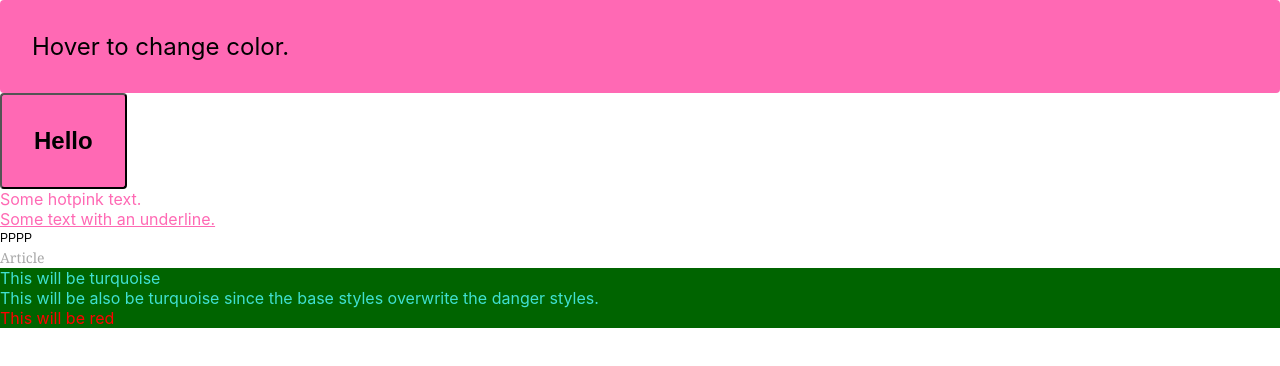
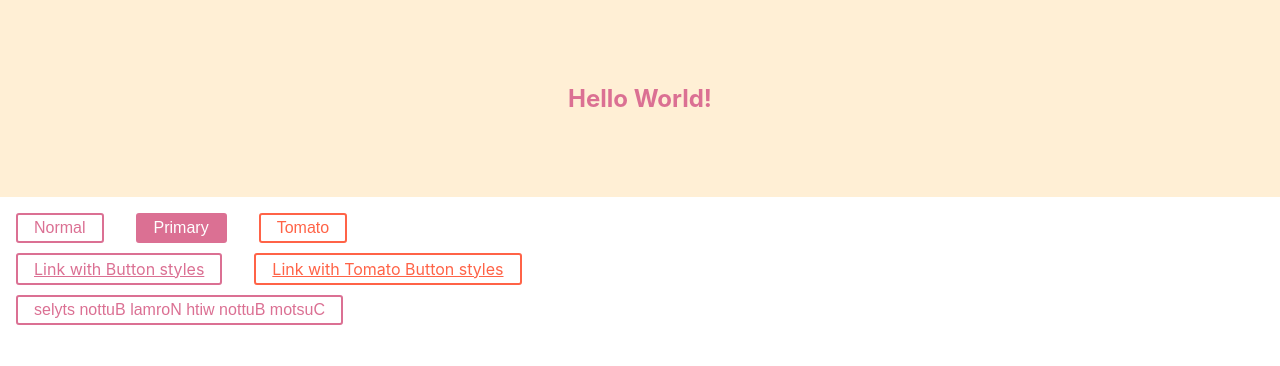
Before and after one commit to hykimyong/cra, a React (Create React App) app: page / in a window 1280 px wide. Shown: the top 366 px of the page. Built offline with nearby package versions, Linux system fonts and the light colour scheme; the HTML template or start-up script is replaced by a standard one.

Commit message:
StyleComponent
css in js -> 서비스를 확장할때 생기는 문제점 코드이름 중복...등등
스타일은 style 태그로 중복없이 unique한값으로 분리해서 올림
사용법 -> styled.{element}``
styled->상속과같은 개념으로사용

```diff
--- a/package.json
+++ b/package.json
@@ -12,6 +12,7 @@
     "react": "^18.2.0",
     "react-dom": "^18.2.0",
     "react-scripts": "5.0.1",
+    "styled-components": "^5.3.9",
     "web-vitals": "^2.1.4"
   },
   "scripts": {
--- a/src/App.js
+++ b/src/App.js
@@ -7,7 +7,8 @@ import './App.css';
 // import State from './components/3-3.Hooks/State';
 // import Reducer from './components/3-3.Hooks/Reducer';
 // import Memo from './components/3-8.Memoization/Memo';
-import EmotionExample from './components/EmotionExample/EmotionExample';
+// import EmotionExample from './components/EmotionExample/EmotionExample';
+import StyledComponentExample from './components/StyledComponentsExample/StyledComponentExample';
 // import List from './components/2-9.List/List';
 // import Event from './components/2-7.Event/Event';
 // import Condition from './components/2-8.ConditionalRendering/Condition';
@@ -20,7 +21,7 @@ import EmotionExample from './components/EmotionExample/EmotionExample';
 function App() {
   return (
     <>
-    <EmotionExample/>
+    <StyledComponentExample/>
     </>
   );
 }
--- /dev/null
+++ b/src/components/StyledComponentsExample/StyledComponentExample.jsx
@@ -0,0 +1,57 @@
+import React from 'react'
+import styled from 'styled-components';
+
+export default function StyledComponentExample() {
+
+    // Create a Title component that'll render an <h1> tag with some styles
+const Title = styled.h1`
+font-size: 1.5em;
+text-align: center;
+color: palevioletred;
+`;
+
+const Button = styled.button`
+  /* Adapt the colors based on primary prop */
+  background: ${props => props.primary ? "palevioletred" : "white"};
+  color: ${props => props.primary ? "white" : "palevioletred"};
+
+  font-size: 1em;
+  margin: 1em;
+  padding: 0.25em 1em;
+  border: 2px solid palevioletred;
+  border-radius: 3px;
+`;
+
+const TomatoButton = styled(Button)`
+  color: tomato;
+  border-color: tomato;
+`;
+
+// Create a Wrapper component that'll render a <section> tag with some styles
+const Wrapper = styled.section`
+padding: 4em;
+background: papayawhip;
+`;
+
+const ReversedButton = props => <Button {...props} children={props.children.split('').reverse()} />
+
+
+// Use Title and Wrapper like any other React component – except they're styled!
+return (
+    <>
+    <Wrapper>
+    <Title>
+        Hello World!
+    </Title>
+    </Wrapper>
+    <Button onClick={()=>alert('normal')}>Normal</Button>
+    <Button onClick={()=>alert('primary')} primary>Primary</Button>
+    <TomatoButton>Tomato</TomatoButton>
+    <br></br>
+    <Button as="a" href="#">Link with Button styles</Button>
+    <TomatoButton as="a" href="#">Link with Tomato Button styles</TomatoButton>
+    <br></br>
+    <Button as={ReversedButton}>Custom Button with Normal Button styles</Button>
+    </>
+  )
+}
```
Also changed, not shown: 1 other file (tests, documents, lock files or other folders).
